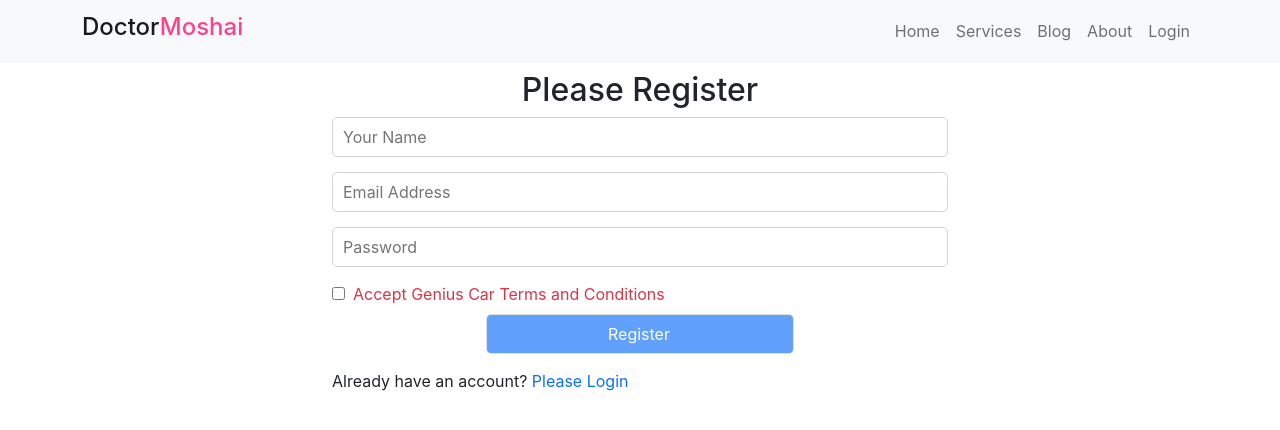
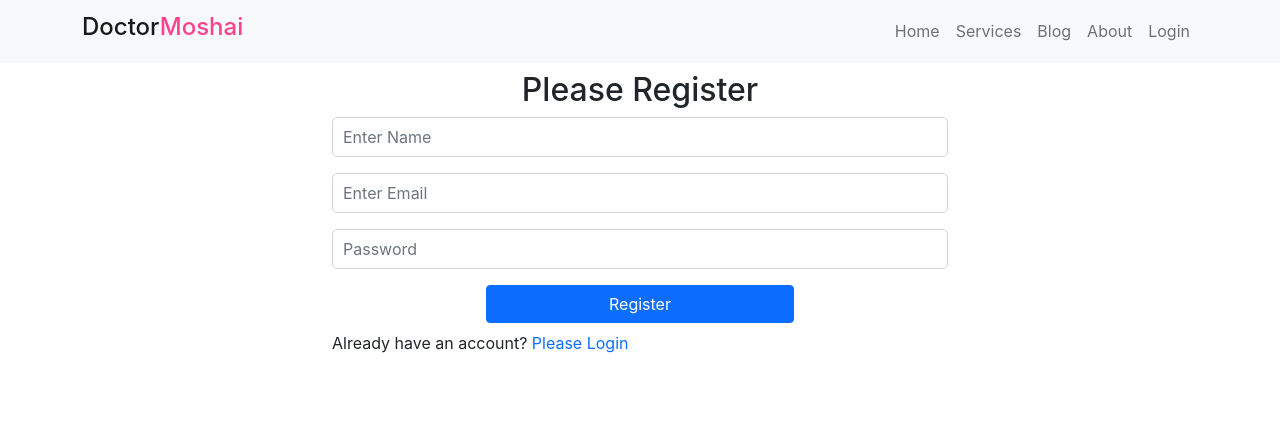
Before and after one commit to rhrafiulhaque/independent-service-provider, a React (Create React App) app: page /register in a window 1280 px wide. Shown: the top 430 px of the page. Built offline with nearby package versions, Linux system fonts and the light colour scheme; no server answers.

Commit message:
Login issu fixed

```diff
--- a/src/App.js
+++ b/src/App.js
@@ -17,6 +17,7 @@ function App() {
       <Header></Header>
       <Routes>
         <Route path='/' element={<Home></Home>}></Route>
+        <Route path='/home' element={<Home></Home>}></Route>
         <Route path='/banner' element={<Banner></Banner>}></Route>
         <Route path='/footer' element={<Footer></Footer>}></Route>
         <Route path='/footer' element={<Footer></Footer>}></Route>
--- a/src/Component/Header/Header.js
+++ b/src/Component/Header/Header.js
@@ -1,14 +1,21 @@
+import { signOut } from 'firebase/auth';
 import React from 'react';
 import { Container, Nav, Navbar, NavDropdown } from 'react-bootstrap';
+import { useAuthState } from 'react-firebase-hooks/auth';
 import { Link } from 'react-router-dom';
+import auth from '../../firebase.init';
 import './Header.css';
 
 const Header = () => {
+    const [user] = useAuthState(auth);
+    const handleSignOut = () => {
+        signOut(auth);
+    }
     return (
         <div>
             <Navbar collapseOnSelect expand="lg" sticky='top' bg="light" variant="light">
                 <Container>
-                <Navbar.Brand as={Link} to="/">
+                    <Navbar.Brand as={Link} to="/">
                         <h4>Doctor<span className='moshai'>Moshai</span></h4>
                     </Navbar.Brand>
                     <Navbar.Toggle aria-controls="responsive-navbar-nav" />
@@ -20,17 +27,16 @@ const Header = () => {
                         </Nav>
                         <Nav>
                             <Nav.Link as={Link} to="about">About</Nav.Link>
-                            {/* {
+                            {
                                 user ?
-                                    <button className='btn btn-link text-white text-decoration-none' onClick={handleSignOut}>sign out</button>
-                                :
-                                <Nav.Link as={Link} to="login">
-                                Login
-                            </Nav.Link>} */}
-                             <Nav.Link as={Link} to="login">Login</Nav.Link>
+                                    <button className='btn text-decoration-none' onClick={handleSignOut}>sign out</button>
+                                    :
+                                    <Nav.Link as={Link} to="login">
+                                        Login
+                                    </Nav.Link>}
                         </Nav>
 
-                        </Navbar.Collapse>
+                    </Navbar.Collapse>
                 </Container>
             </Navbar>
         </div>
--- a/src/Component/Register/Register.js
+++ b/src/Component/Register/Register.js
@@ -1,67 +1,62 @@
-import React, { useState } from 'react';
+import React, { useRef} from 'react';
 import { Link, useNavigate } from 'react-router-dom';
-import { useCreateUserWithEmailAndPassword, useUpdateProfile } from 'react-firebase-hooks/auth';
+import { useCreateUserWithEmailAndPassword} from 'react-firebase-hooks/auth';
 import './Register.css';
 import auth from '../../firebase.init';
 // import SocialLogin from '../SocialLogin/SocialLogin';
 import Loading from '../Loading/Loading';
+import { Button, Form } from 'react-bootstrap';
 
 const Register = () => {
-    const [agree, setAgree] = useState(false);
     const [
         createUserWithEmailAndPassword,
         user,
         loading,
         error,
     ] = useCreateUserWithEmailAndPassword(auth);
-    const [updateProfile, updating, updateError] = useUpdateProfile(auth);
 
     const navigate = useNavigate();
+    const nameRef = useRef('');
+    const emailRef = useRef('');
+    const passwordRef = useRef('');
 
     const navigateLogin = () => {
         navigate('/login');
     }
 
-    if(loading || updating){
+    if(loading){
         return <Loading></Loading>
     }
-
-    if (user) {
-     console.log('user', user);
-    }
-
     const handleRegister = async (event) => {
         event.preventDefault();
-        const name = event.target.name.value;
-        const email = event.target.email.value;
-        const password = event.target.password.value;
-        // const agree = event.target.terms.checked;
+        const name = nameRef.current.value;
+        const email = emailRef.current.value;
+        const password = passwordRef.current.value;
 
         await createUserWithEmailAndPassword(email, password);
-        await updateProfile({ displayName: name });
-        console.log('Updated profile');
         navigate('/home');
     }
 
     return (
         <div className='register-form container w-50 mx-auto'>
             <h2 className='text-center mt-2'>Please Register</h2>
-            <form onSubmit={handleRegister}>
-                <input type="text" name="name" id="" placeholder='Your Name' />
 
-                <input type="email" name="email" id="" placeholder='Email Address' required />
+            <Form onSubmit={handleRegister}>
+                <Form.Group className="mb-3" controlId="formBasicName">
+                    <Form.Control ref={nameRef} type="name" placeholder="Enter Name" required />
+                </Form.Group>
+                <Form.Group className="mb-3" controlId="formBasicEmail">
+                    <Form.Control ref={emailRef} type="email" placeholder="Enter Email" required />
+                </Form.Group>
+                <Form.Group className="mb-3" controlId="formBasicPassword">
+                    <Form.Control ref={passwordRef} type="password" placeholder="Password" required />
+                </Form.Group>
+                <Button variant="primary w-50 mx-auto d-block mb-2" type="submit">
+                    Register
+                </Button>
+            </Form>
+            <p>Already have an account? <Link to="/login" className='text-primary pe-auto text-decoration-none' onClick={navigateLogin}>Please Login</Link> </p>
 
-                <input type="password" name="password" id="" placeholder='Password' required />
-                <input onClick={() => setAgree(!agree)} type="checkbox" name="terms" id="terms" />
-                {/* <label className={agree ? 'ps-2': 'ps-2 text-danger'} htmlFor="terms">Accept Genius Car Terms and Conditions</label> */}
-                <label className={`ps-2 ${agree ? '' : 'text-danger'}`} htmlFor="terms">Accept Genius Car Terms and Conditions</label>
-                <input
-                    disabled={!agree}
-                    className='w-50 mx-auto btn btn-primary mt-2'
-                    type="submit"
-                    value="Register" />
-            </form>
-            <p>Already have an account? <Link to="/login" className='text-primary pe-auto text-decoration-none' onClick={navigateLogin}>Please Login</Link> </p>
             {/* <SocialLogin></SocialLogin> */}
         </div>
     );
```
